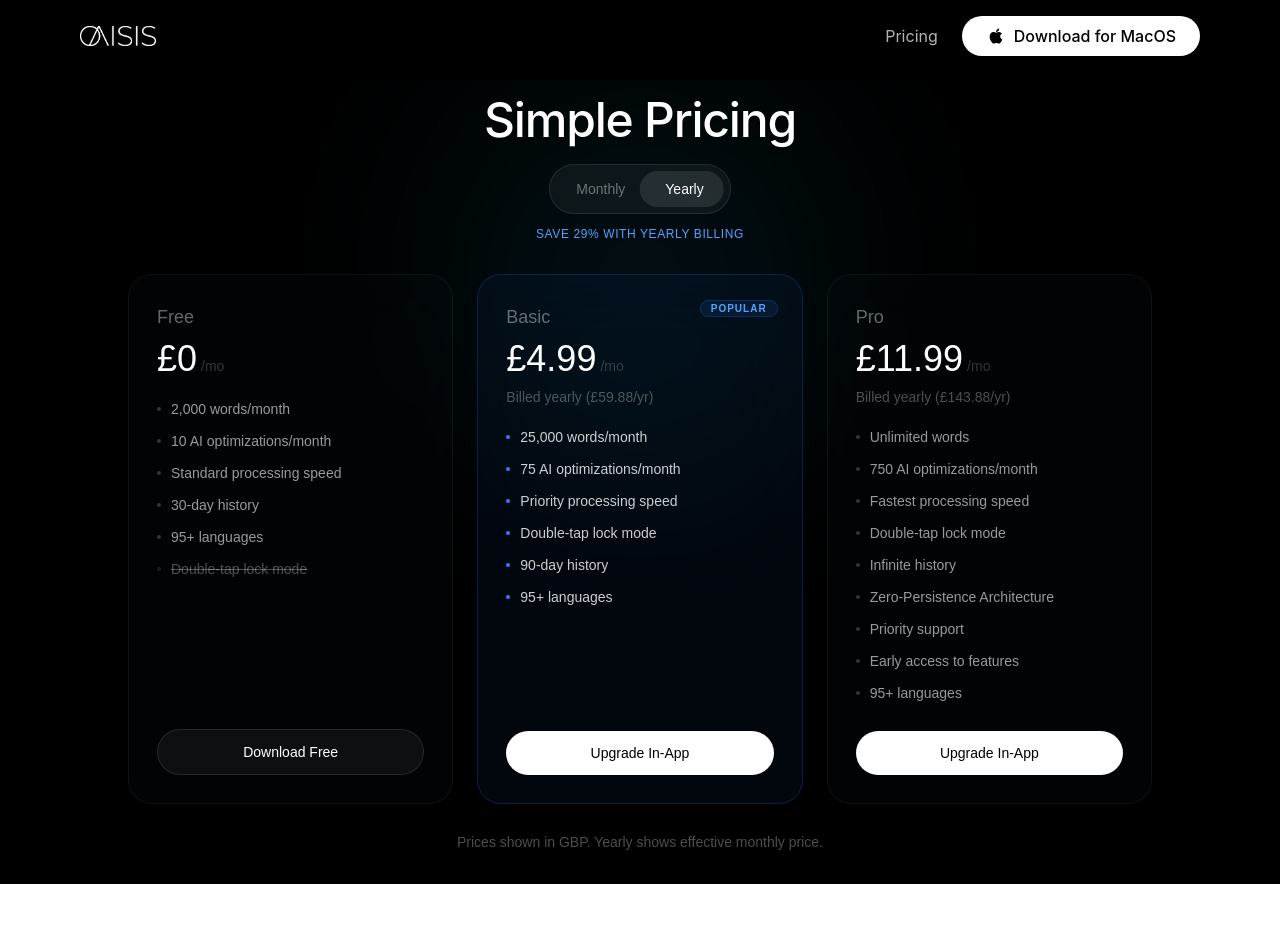
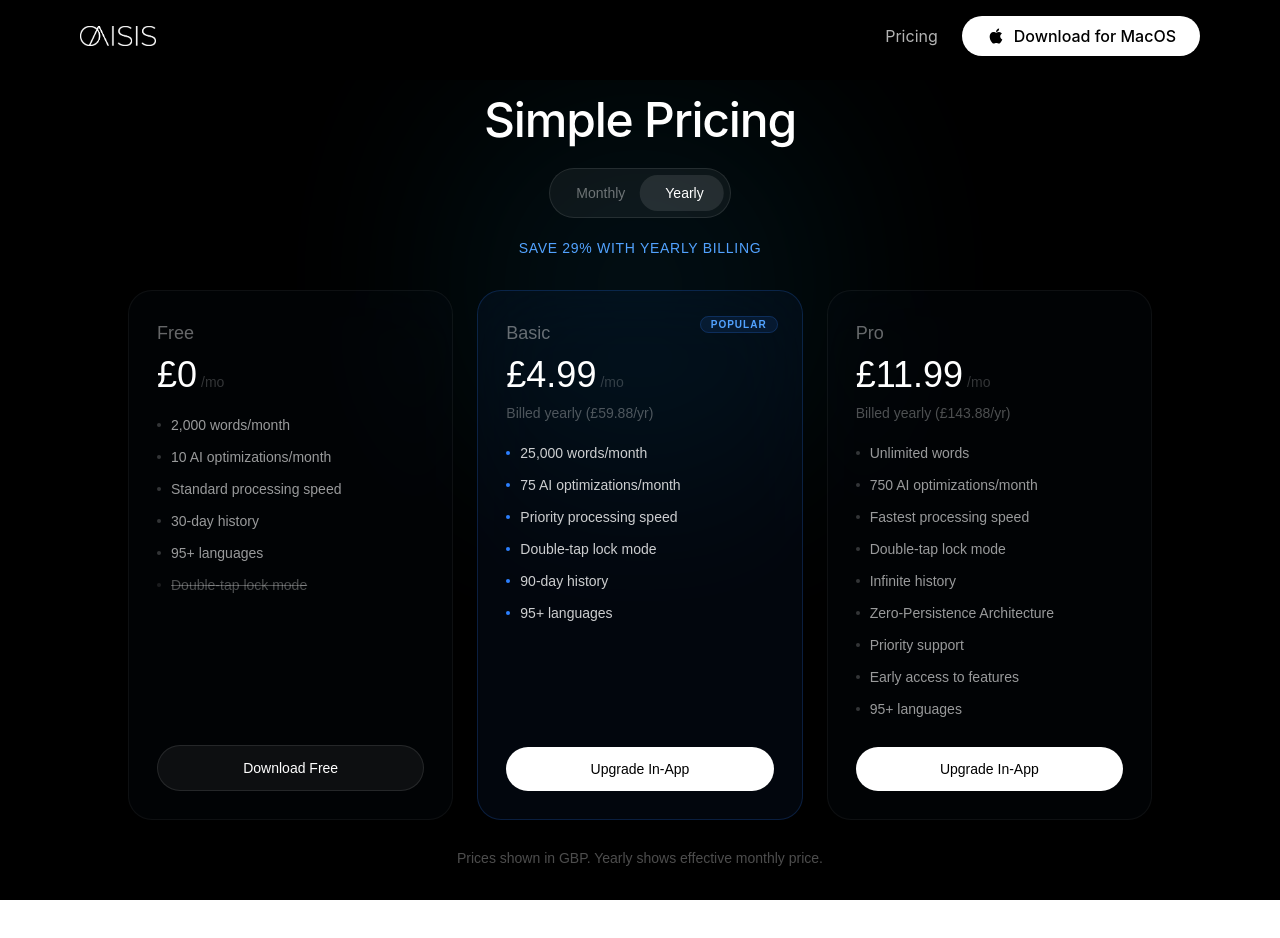
Before and after one commit to aurelien971/oaisiswebsite, a Next.js app: page /pricing in a window 1280 px wide. Shown: the top 938 px of the page. Built offline with nearby package versions, Linux system fonts and the light colour scheme.

Commit message:
“icon”

```diff
--- a/app/page.tsx
+++ b/app/page.tsx
@@ -45,9 +45,15 @@ export default function Home() {
   className="inline-flex items-center gap-2 bg-white text-black px-8 py-3 rounded-full font-medium hover:bg-gray-100 transition"
   style={{ fontFamily: "SF Pro Display, -apple-system, sans-serif" }}
 >
-              <svg width="20" height="20" viewBox="0 0 24 24" fill="currentColor">
-                <path d="M17.05 20.28c-.98.95-2.05.8-3.08.35-1.09-.46-2.09-.48-3.24 0-1.44.62-2.2.44-3.06-.35C2.79 15.25 3.51 7.59 9.05 7.31c1.35.07 2.29.74 3.08.8 1.18-.24 2.31-.93 3.57-.84 1.51.12 2.65.72 3.4 1.8-3.12 1.87-2.38 5.98.48 7.13-.57 1.5-1.31 2.99-2.54 4.09z" />
+  <svg
+    viewBox="0 0 24 24"
+    fill="currentColor"
+    className="w-5 h-5 md:w-5 md:h-5 overflow-visible"
+    aria-hidden="true"
+  >
+    <path d="M17.05 20.28c-.98.95-2.05.8-3.08.35-1.09-.46-2.09-.48-3.24 0-1.44.62-2.2.44-3.06-.35C2.79 15.25 3.51 7.59 9.05 7.31c1.35.07 2.29.74 3.08.8 1.18-.24 2.31-.93 3.57-.84 1.51.12 2.65.72 3.4 1.8-3.12 1.87-2.38 5.98.48 7.13-.57 1.5-1.31 2.99-2.54 4.09l.01-.01zM12.03 7.25c-.15-2.23 1.66-4.07 3.74-4.25.29 2.58-2.34 4.5-3.74 4.25z" />
   </svg>
+
   Try for Free on MacOS
 </a>
           </div>
--- a/app/pricing/page.tsx
+++ b/app/pricing/page.tsx
@@ -109,7 +109,7 @@ export default function Pricing() {
     />
 
     <div className="max-w-6xl mx-auto px-6 relative z-10">
-      <div className="text-center mb-6">
+      <div className="text-center mb-8">
         <h1
           className="text-4xl md:text-5xl font-medium text-white mb-3 tracking-tight"
           style={{ fontFamily: 'SF Pro Display, sans-serif' }}
@@ -117,7 +117,7 @@ export default function Pricing() {
           Simple Pricing
         </h1>
 
-        <div className="flex flex-col items-center gap-3 mt-5">
+        <div className="flex flex-col items-center gap-4 mt-6">
           <div className="bg-white/5 p-1.5 rounded-full border border-white/10 flex items-center relative">
             <button
               onClick={() => setIsYearly(false)}
@@ -144,7 +144,7 @@ export default function Pricing() {
           </div>
 
           {isYearly && (
-            <span className="text-blue-400 text-xs font-medium uppercase tracking-wider">
+            <span className="text-blue-400 text-sm font-medium uppercase tracking-wider mt-1">
               Save {savingsPct}% with yearly billing
             </span>
           )}
```
Lines whose indentation alone changed are shown as unchanged.
